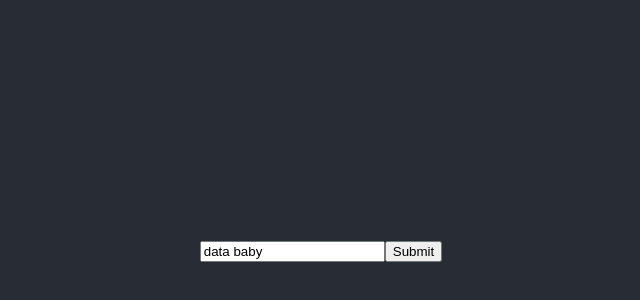
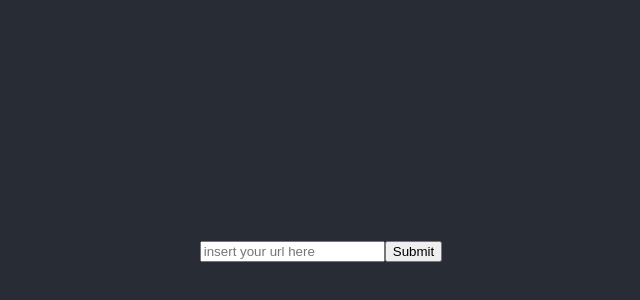
Before and after one commit to YididiyaM/URLshortener-frontend, a React (Create React App) app: page / in a window 1280 px wide. Shown: the part 154-454 px from the top of the page, without its empty margins (319-959 px from the left). Built offline with nearby package versions, Linux system fonts and the light colour scheme.

Commit message:
added lodash so every keystroke doesnt trigger a rerender

```diff
--- a/src/components/PostForm.js
+++ b/src/components/PostForm.js
@@ -1,31 +1,33 @@
 import React, { useState } from "react";
 import axios from "axios";
-
+import { debounce } from "lodash";
 const PostForm = () => {
   const url = "http://localhost:8080/shorturl";
   const [data, setData] = useState("data baby");
 
   const submit = (e) => {
-    axios
-      .post("http://localhost:8080/data", {})
-      .then((response) => {
-        console.log(response.data);
-      })
-      .catch((error) => {
-        console.error(error);
-      });
+    e.target.reset();
+    e.preventDefault();
+    axios.get(url).then((response) => {
+      console.log(response);
+    });
   };
 
-  const handle = (e) => {
+  const handle = debounce((e, url) => {
     const newData = e.target.value;
     setData(newData);
     console.log(newData);
-  };
+  }, 500);
 
   return (
     <div>
       <form onSubmit={(e) => submit(e)}>
-        <input onChange={(e) => handle(e)} id="whatever " value={data} />
+        <input
+          onChange={(e) => handle(e)}
+          id="whatever "
+          placeholder="insert your url here"
+          type="text"
+        />
         <button>Submit</button>
       </form>
     </div>
```
Also changed, not shown: src/components/ShortenedURL.js (added, +7 -0 lines).
